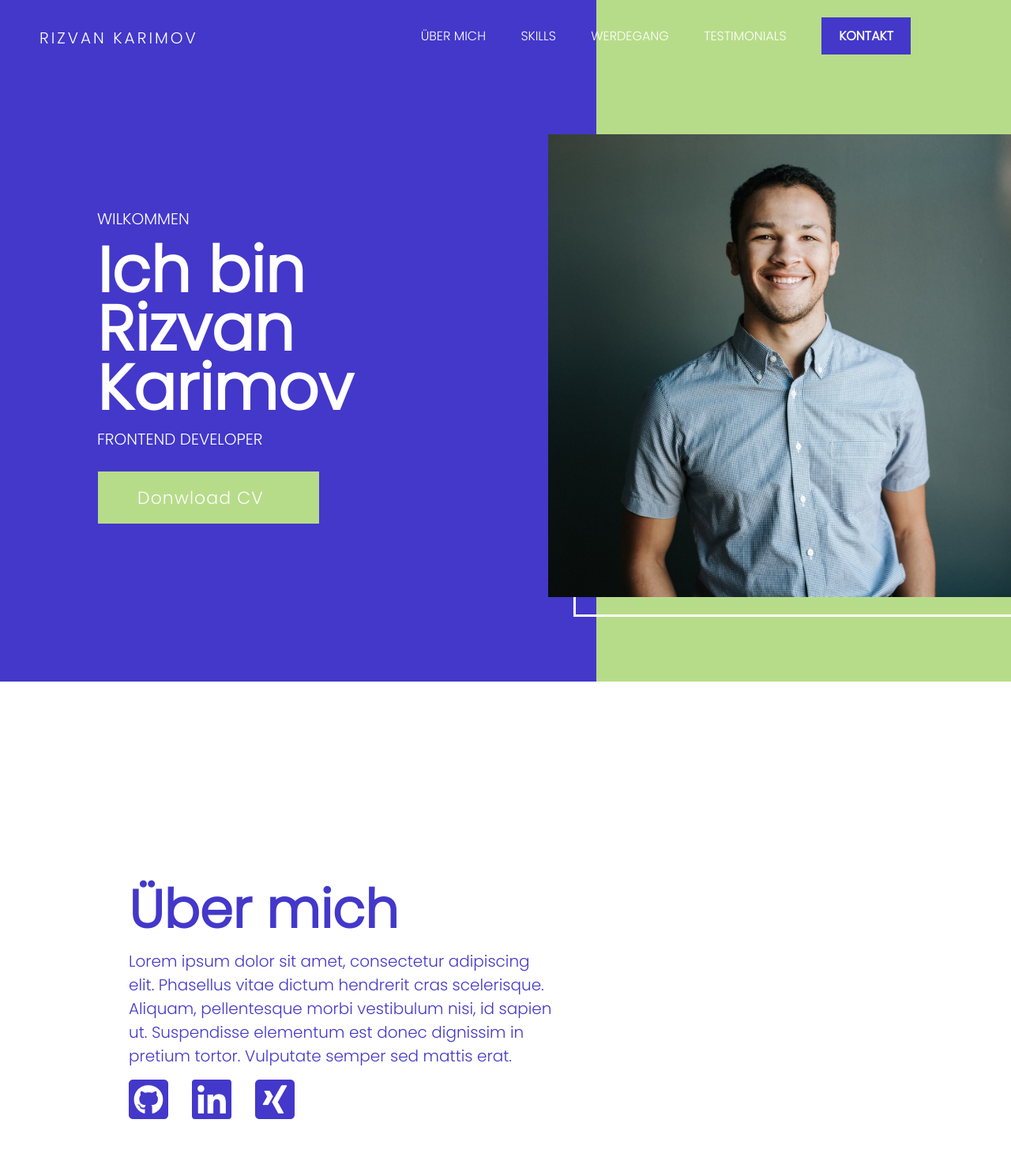
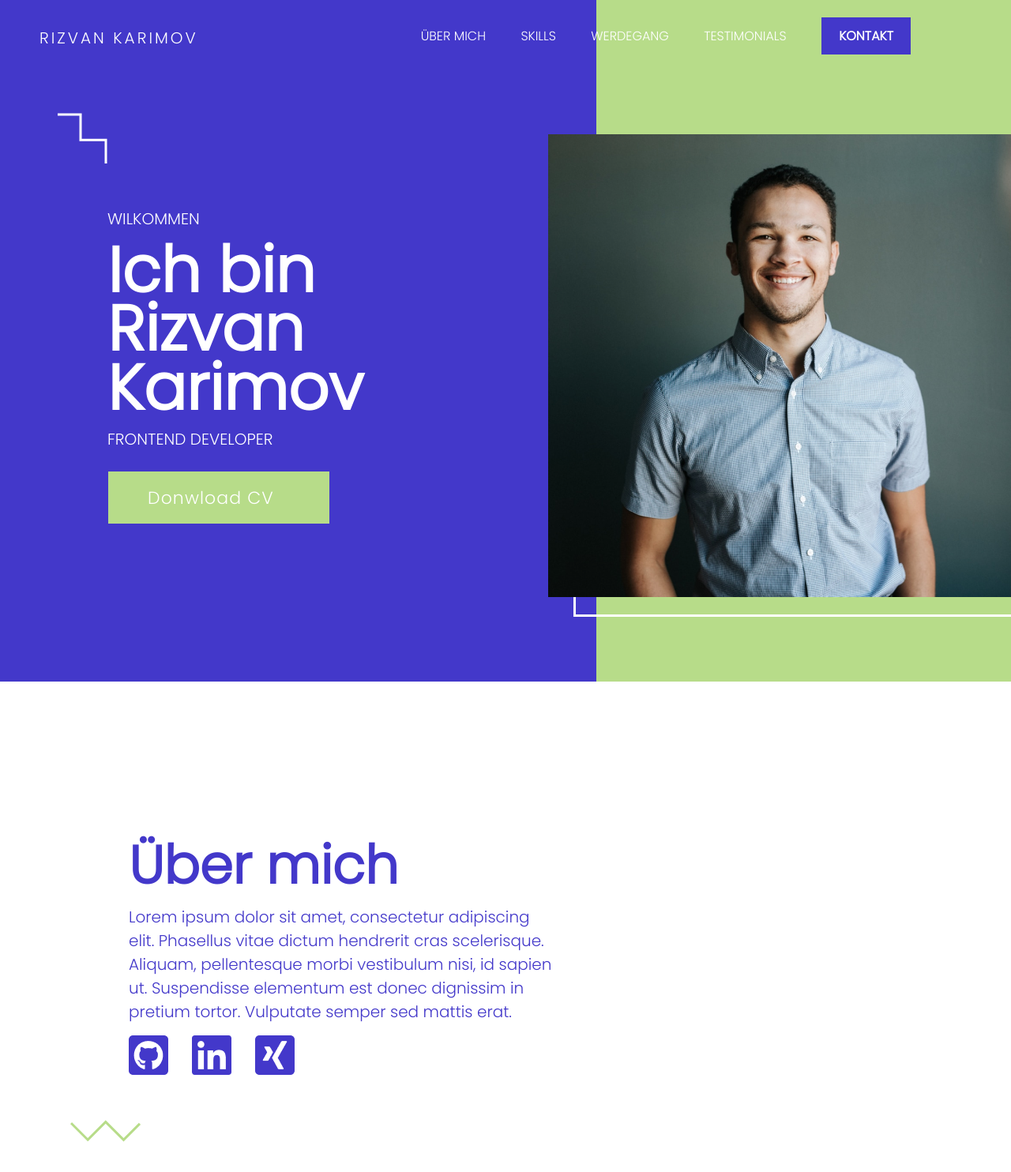
Before and after one commit to rizvan555/protfolio-with-flexbox, a plain HTML site: page index.html in a window 1280 px wide. Shown: the top 1484 px of the page at 79% size. Drawn offline with Linux system fonts and the light colour scheme.

Commit message:
added vectors to project

```diff
--- a/assets/css/style.css
+++ b/assets/css/style.css
@@ -52,6 +52,14 @@
   padding-left: 123px;
   flex-direction: row;
 }
+main .vector {
+  display: flex;
+  justify-content: space-between;
+  align-self: baseline;
+  padding: 80px 0;
+  margin-left: -50px;
+}
+
 main article {
   display: flex;
   flex-direction: column;
@@ -131,3 +139,10 @@
   margin-top: 15px;
   gap: 30px;
 }
+.section2 .vector3 {
+  width: 61px;
+  height: 62px;
+  margin-top: 50px;
+  margin-left: -75px;
+
+}
--- a/index.html
+++ b/index.html
@@ -26,6 +26,10 @@
         </nav>
       </header>
       <main>
+        <div class="vector">
+          <img src="./assets/resource/images/Vector 1.png" alt="" />
+        </div>
+
         <article>
           <h3>WILKOMMEN</h3>
           <h1>Ich bin <br />Rizvan Karimov</h1>
@@ -64,6 +68,9 @@
         /></a>
         <a href="#"><img src="./assets/resource/icons/Vector.png" alt="" /></a>
       </div>
+      <div class="vector3">
+        <img src="./assets/resource/icons/Vector 3.png" alt="" />
+      </div>
     </section>
   </body>
 </html>
```
Also changed, not shown: assets/resource/icons/Ellipse 274.png (added), assets/resource/icons/Vector 3.png (added), assets/resource/icons/Vector 4.png (added).
